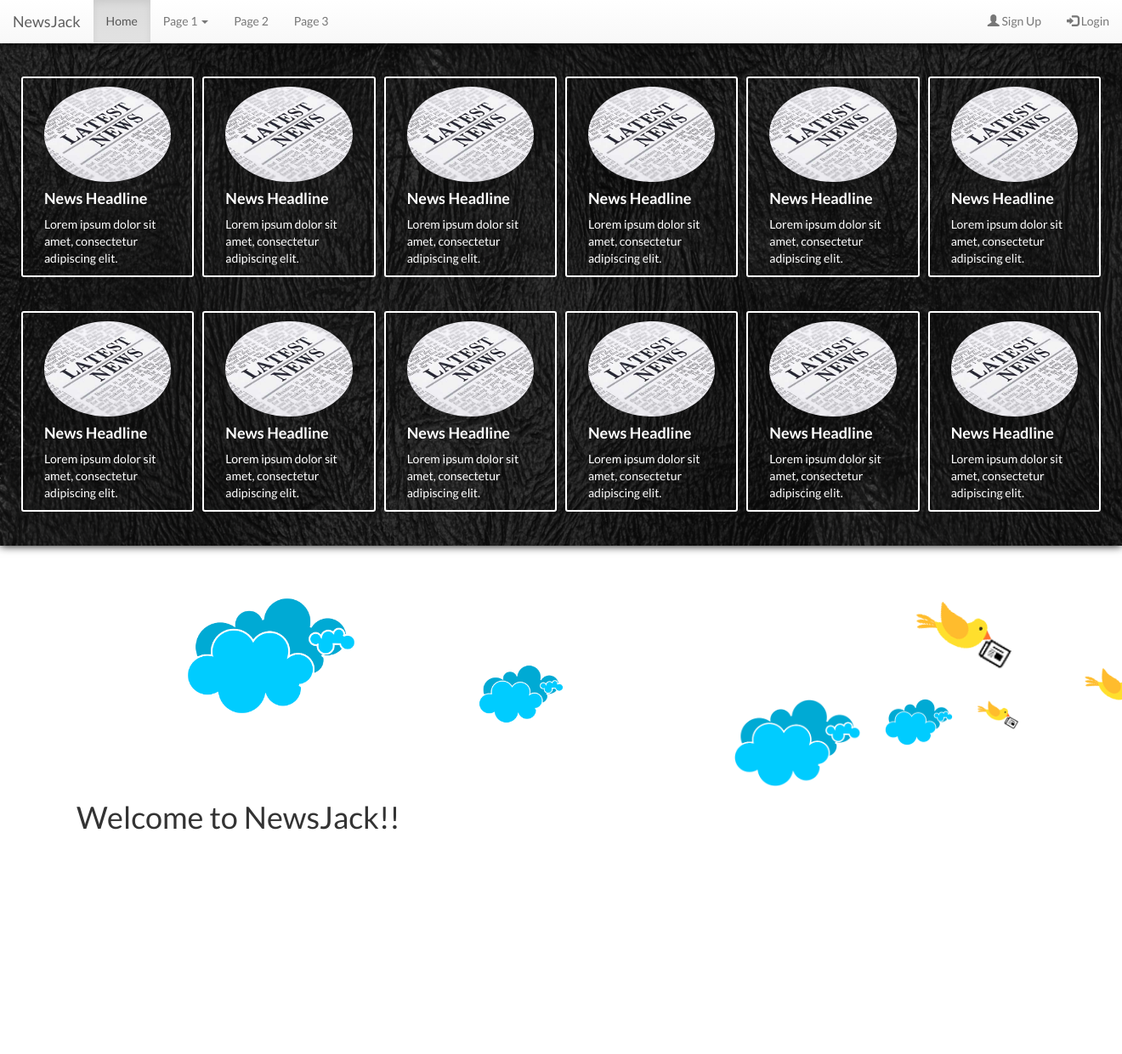
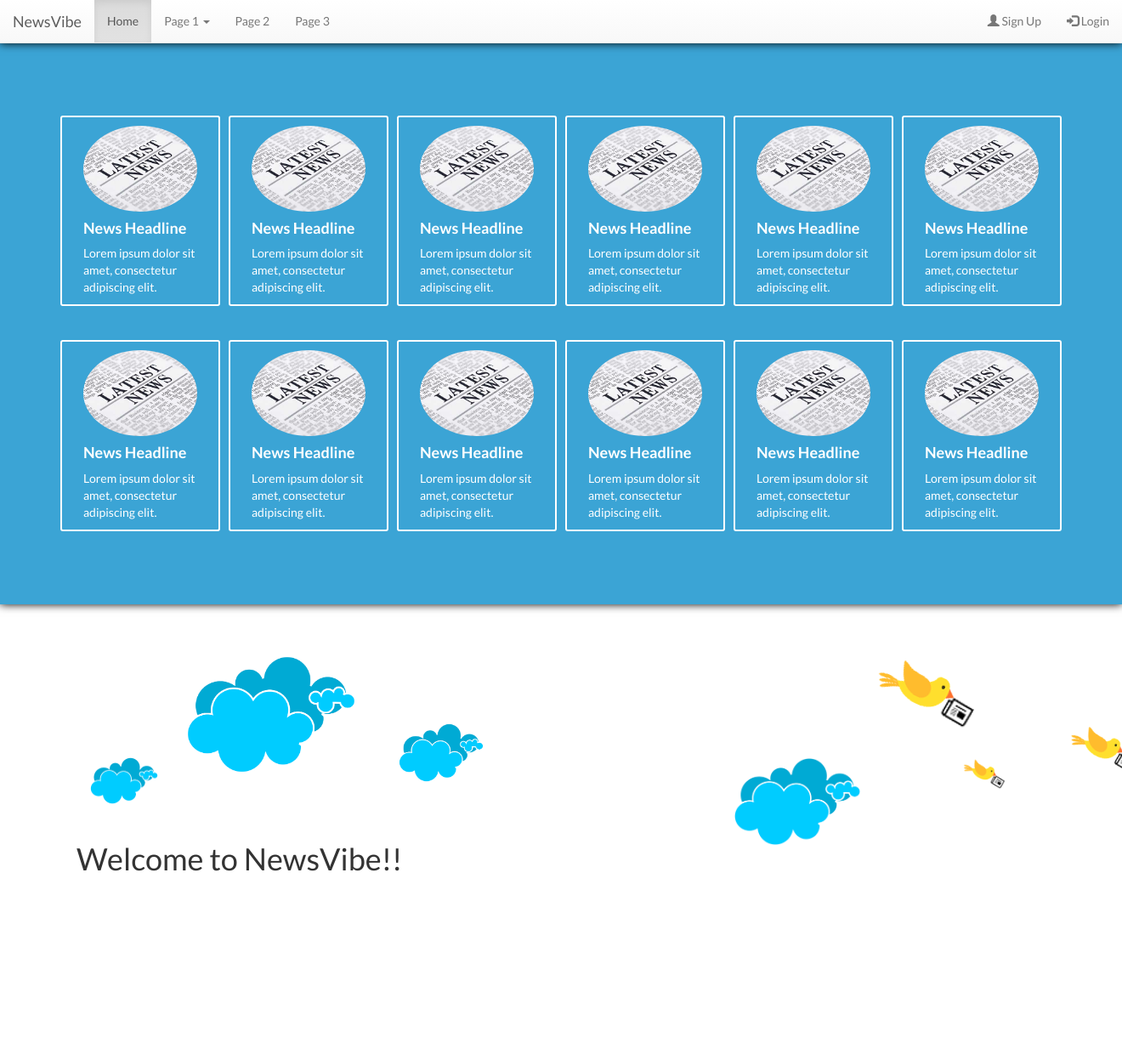
Before and after one commit to corescript/projectfosshack, a Django app: template newsvibe/templates/index.html in a window 1320 px wide; the page is wider, and only the part inside the window is pictured. Shown: that part at 85% size. Before the commit the page ends 976 px from the top of that part, so only its background shows below. Run offline with Django 3.2, Linux system fonts and the light colour scheme; the template is opened without the code that fills it, so the values that code supplies are empty; some libraries are stand-ins or nearby versions.

Commit message:
Updated UI with looping motion

```diff
--- a/newsvibe/templates/css/style.css
+++ b/newsvibe/templates/css/style.css
@@ -8,8 +8,7 @@ border-radius: 0;
 }
 .shuffler
 {
-  background-image: url('../images/leatherblack.png');
-
+  background:#3ba4d5;
 }
 .poperbox
 {
--- a/newsvibe/templates/index.html
+++ b/newsvibe/templates/index.html
@@ -4,7 +4,7 @@
   <meta charset="UTF-8">
   <meta name="viewport" content="width=device-width, initial-scale=1.0">
   <meta http-equiv="X-UA-Compatible" content="ie=edge">
-  <title>NewsJack</title>
+  <title>NewsVibe</title>
 
   <!-- Latest compiled and minified CSS -->
 <link rel="stylesheet" href="https://maxcdn.bootstrapcdn.com/bootstrap/3.3.7/css/bootstrap.min.css" integrity="sha384-BVYiiSIFeK1dGmJRAkycuHAHRg32OmUcww7on3RYdg4Va+PmSTsz/K68vbdEjh4u" crossorigin="anonymous">
@@ -32,7 +32,7 @@
           <span class="icon-bar"></span>
           <span class="icon-bar"></span>
         </button>
-        <a class="navbar-brand" href="#">NewsJack</a>
+        <a class="navbar-brand" href="#">NewsVibe</a>
       </div>
       <div class="collapse navbar-collapse" id="myNavbar">
         <ul class="nav navbar-nav">
@@ -56,8 +56,7 @@
     </div>
   </nav>
 <div class="container-fluid shuffler shadowin boxshadowout">
-<div class="row" style="padding:20px;">
-
+<div class="row" style="padding:5vw;">
 <!----paperbox---->
 <div class="col-md-2 poperbox">
   <div class="row" style="border:2px solid white;border-radius:3px;padding:10px;">
@@ -282,33 +281,68 @@
 <img src="images/bird.png" alt="" class="bird1" style="position:absolute;left:300px;" width="80px"><br /><br />
 <img src="images/bird.png" alt="" class="bird2" style="position:absolute;left:100px;" width="50px">
 </div><img src="images/cloud.png" alt="" width="150px" style="position:absolute;left:180%;" class="cloud2"><img src="images/cloud.png" alt="" width="80px" style="position:absolute;left:180%;" class="cloud3">
-<br /><br /><br /><br /><br />
+<br /><br /><br /><br />
 <div class="container">
-<h1>Welcome to NewsJack!!</h1>
-
+<h1>Welcome to NewsVibe!!</h1>
+<br /><br /><br /><br /><br /><br /><br /><br /><br /><br />
 
 
 </div>
 
 <script type="text/javascript">
-
 function animateb()
 {
-  console.log("started");
-$('bird').css({left:0});
+$('.bird').animate({left: 0},0);
 $('.bird').animate({left:'100%'},11000,"linear");
 }
+function animateb1()
+{
+$('.bird1').animate({left: 0},0);
+$('.bird1').animate({left:'100%'},9000,"linear")
+}
+function animateb2()
+{
+$('.bird2').animate({left: 0},0);
+$('.bird2').animate({left:'100%'},10000,"linear")
+}
+function animatec()
+{
+$('.cloud').animate({left: "100%"},0);
+$('.cloud').animate({left:'-20%'},18000,"linear")
+}
+function animatec1()
+{
+$('.cloud1').animate({left: "100%"},0);
+$('.cloud1').animate({left:'-20%'},16000,"linear")
+}
 
+function animatec2()
+{
+$('.cloud2').animate({left: "100%"},0);
+$('.cloud2').animate({left:'-20%'},15000,"linear")
+}
 
-  $('.bird1').animate({left:'100%'},9000,"linear")
-  $('.bird2').animate({left:'100%'},10000,"linear")
-  $('.cloud').animate({left:'-20%'},18000,"linear")
-  $('.cloud1').animate({left:'-20%'},18000,"linear")
-  $('.cloud2').animate({left:'-20%'},15000,"linear")
-  $('.cloud3').animate({left:'-20%'},17000,"linear")
+function animatec3()
+{
+$('.cloud3').animate({left: "100%"},0);
+$('.cloud3').animate({left:'-20%'},10000,"linear")
+}
 
 animateb();
-setInterval(animateb(),12000);
+animateb1();
+animateb2();
+$('.cloud').animate({left:'-20%'},18000,"linear")
+$('.cloud1').animate({left:'-20%'},16000,"linear")
+$('.cloud2').animate({left:'-20%'},15000,"linear")
+$('.cloud3').animate({left:'-20%'},10000,"linear")
+
+setInterval("animateb()",11000);
+setInterval("animateb1()",9000);
+setInterval("animateb2()",10000);
+setInterval("animatec()",18000);
+setInterval("animatec1()",18000);
+setInterval("animatec2()",14000);
+setInterval("animatec3()",10000);
 </script>
 
 
```
